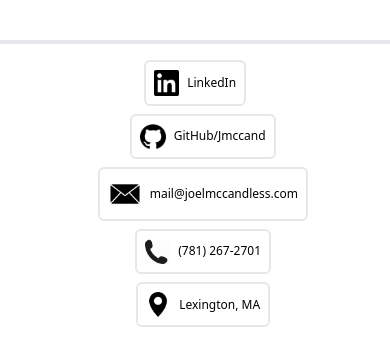
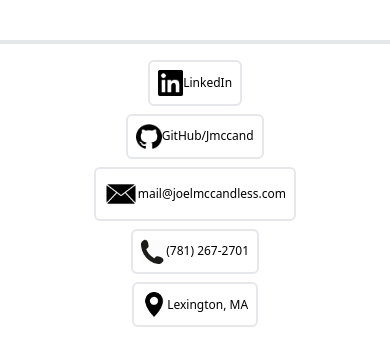
Before and after one commit to jmccand/personal_website, a Nuxt app in the folder website/: page / in a window 390 px wide. Shown: the part 687-1027 px from the top of the page. Built offline with nearby package versions, Linux system fonts and the light colour scheme.

Commit message:
fix footer tag centering

```diff
--- a/website/app.vue
+++ b/website/app.vue
@@ -38,25 +38,25 @@
     </body>
 
     <!-- define footer -->
-    <footer class="w-full flex flex-col md:flex-row items-center border-t-4 p-4 space-x-4 space-y-2 text-xs lg:text-base">
+    <footer class="w-full flex flex-col md:flex-row items-center border-t-4 p-4 sm:space-x-4 space-y-2 sm:space-y-0 text-xs lg:text-base">
       <TagLink :to="'https://www.linkedin.com/in/joel-mccandless-a09275273/'">
-        <img src="/images/linkedin-icon.png" style="max-height: 3vh" class="pr-2" />
+        <img src="/images/linkedin-icon.png" style="max-height: 3vh" class="sm:pr-2" />
         LinkedIn
       </TagLink>
       <TagLink :to="'https://github.com/jmccand'">
-        <img src="/images/github-icon.png" style="max-height: 3vh" class="pr-2" />
+        <img src="/images/github-icon.png" style="max-height: 3vh" class="sm:pr-2" />
         GitHub/Jmccand
       </TagLink>
       <TagLink :to="'mailto:mail@joelmccandless.com'">
-        <img src="/images/mail-icon.png" style="max-height: 4vh" class="pr-2" />
+        <img src="/images/mail-icon.png" style="max-height: 4vh" class="sm:pr-2" />
         mail@joelmccandless.com
       </TagLink>
       <TagLink :to="'tel:+7812672701'">
-        <img src="/images/phone-icon.png" style="max-height: 3vh" class="pr-2" />
+        <img src="/images/phone-icon.png" style="max-height: 3vh" class="sm:pr-2" />
         (781) 267-2701
       </TagLink>
       <TagLink :to="'https://goo.gl/maps/QgktqPpbrLqry4Mz9'">
-        <img src="/images/location-icon.png" style="max-height: 3vh" class="pr-2" />
+        <img src="/images/location-icon.png" style="max-height: 3vh" class="sm:pr-2" />
         Lexington, MA
       </TagLink>
     </footer>
```
